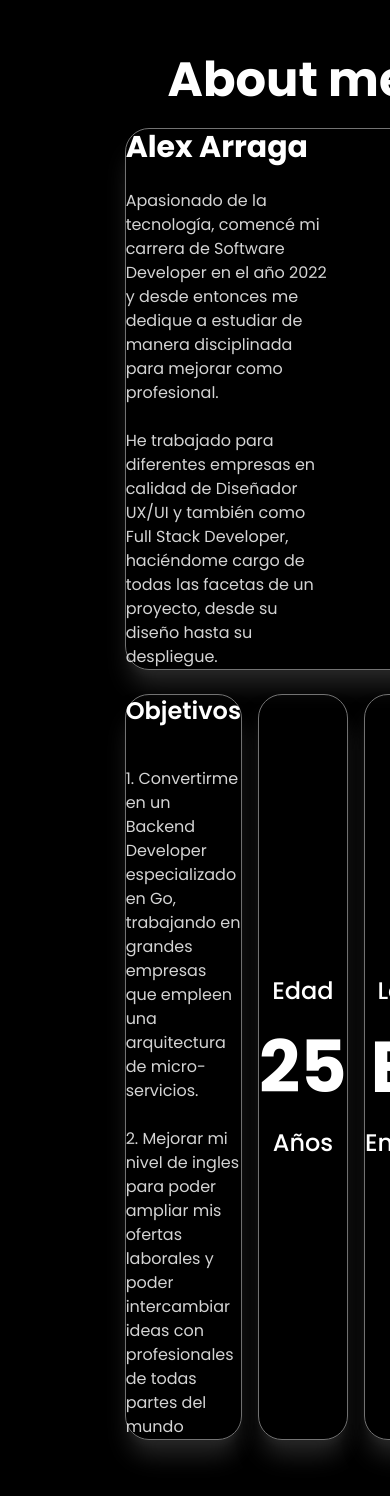
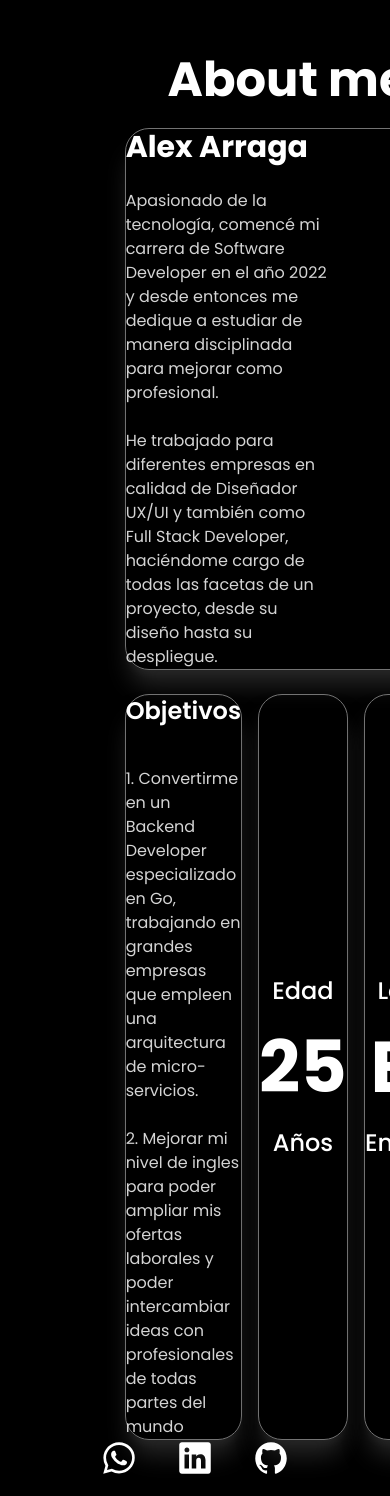
Before and after one commit to alex-arraga/portfolio-2025, a Next.js app: page /about-me in a window 390 px wide. Shown: the top 1496 px of the page. Built offline with nearby package versions, Linux system fonts and the light colour scheme.

Commit message:
layout modified

```diff
--- a/src/app/about-me/page.tsx
+++ b/src/app/about-me/page.tsx
@@ -1,7 +1,5 @@
 import Image from "next/image";
 import { Card } from "@/components";
-
-import { IoLogoGithub, IoLogoLinkedin, IoLogoWhatsapp } from "react-icons/io5";
 
 export default function AboutMePage() {
   return (
@@ -67,13 +65,6 @@ export default function AboutMePage() {
           </div>
         </div>
 
-        {/* social networks */}
-        <div className="absolute flex justify-center items-center gap-10 w-full bottom-5">
-          <IoLogoWhatsapp size={36} className="text-white" />
-          <IoLogoLinkedin size={36} className="text-white" />
-          <IoLogoGithub size={36} className="text-white" />
-        </div>
-
       </section>
     </main>
   );
--- a/src/app/layout.tsx
+++ b/src/app/layout.tsx
@@ -1,6 +1,7 @@
 import type { Metadata } from "next";
 import { Poppins } from "next/font/google";
 import "./globals.css";
+import { SocialNetworks, Navbar } from "@/components";
 
 const poppins = Poppins({
   weight: ['200', '300', '400', '500', '600', '700', '800'],
@@ -19,7 +20,11 @@ export default function RootLayout({
 }>) {
   return (
     <html lang="en">
-      <body className={`bg-black text-white ${poppins.className}`}>{children}</body>
+      <body className={`relative bg-black text-white ${poppins.className}`}>
+        <Navbar />
+        {children}
+        <SocialNetworks />
+      </body>
     </html>
   );
 }
--- a/src/components/index.ts
+++ b/src/components/index.ts
@@ -1 +1,3 @@
-export * from './Card';
+export * from './layout/Navbar';
+export * from './layout/SocialNetworks';
+export * from './ui/Card';
--- /dev/null
+++ b/src/components/layout/Navbar.tsx
@@ -0,0 +1,9 @@
+import React from 'react'
+
+export const Navbar = () => {
+  return (
+    <aside className='hidden md:block'>
+
+    </aside>
+  )
+}
--- /dev/null
+++ b/src/components/layout/SocialNetworks.tsx
@@ -0,0 +1,11 @@
+import { IoLogoGithub, IoLogoLinkedin, IoLogoWhatsapp } from 'react-icons/io5'
+
+export const SocialNetworks = () => {
+  return (
+    <div className="absolute flex justify-center items-center gap-10 w-full bottom-5">
+      <IoLogoWhatsapp size={36} className="text-white" />
+      <IoLogoLinkedin size={36} className="text-white" />
+      <IoLogoGithub size={36} className="text-white" />
+    </div>
+  )
+}
```
Also changed, not shown: src/components/ui/Card.tsx (renamed from src/components/Card.tsx).
